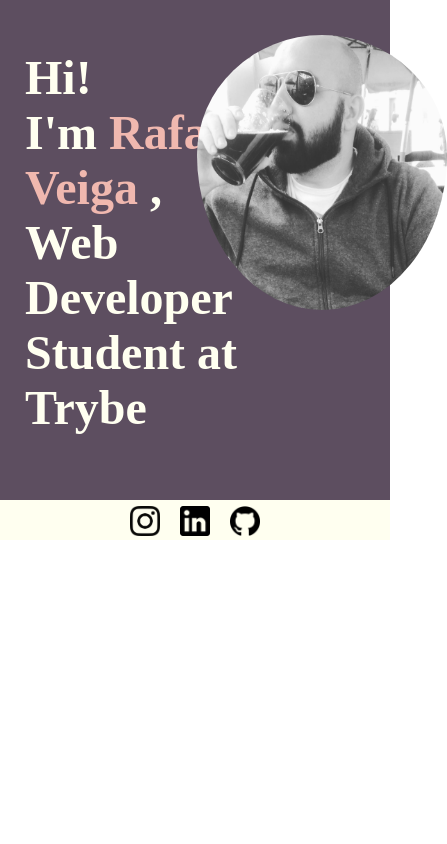
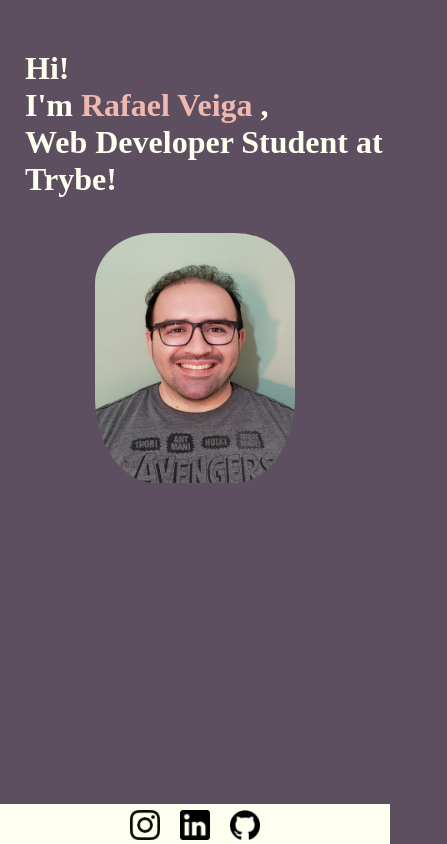
Before and after one commit to rafaelveigasts/rafaelveigasts.github.io, a plain HTML site: page index.html in a window 390 px wide. Shown: the whole page, 447 px wide, since content can reach past the window. Drawn offline with Linux system fonts and the light colour scheme.

Commit message:
add responsivity to mobile

```diff
--- a/index.html
+++ b/index.html
@@ -1,5 +1,6 @@
 <!DOCTYPE html>
 <html lang="en">
+
 <head>
   <meta charset="UTF-8">
   <meta http-equiv="X-UA-Compatible" content="IE=edge">
@@ -7,12 +8,9 @@
   <link rel="stylesheet" type="text/css" href="style.css">
   <title>Portifólio: Rafael Veiga</title>
 </head>
-<body class style ='height: 100%;'>
-  <header>
-    <nav>
-    </nav>
-  </header>
-<section id="main">
+
+<body id="main">
+  <div id="main-content">
     <div id="left-div">
       <div>
         <h1>
@@ -22,21 +20,30 @@
           <span class="color">Rafael Veiga</span>
           ,
           <br>
-        Web Developer Student at Trybe
+          Web Developer Student at Trybe!
         </h1>
       </div>
     </div>
     <div id="right-div">
-    <img src="Images/eu bonito.jpg" class="rdiv" alt="retrato rafael">
+      <img src="Images/WhatsApp Image 2021-07-25 at 14.32.49.jpeg" class="rdiv" alt="retrato rafael">
     </div>
-</section>
+  </div>
   <footer>
+    <nav>
       <a href="https://www.instagram.com/rafaelveigaa/" target="_blank">
-   <img src="icones/instagramIcon.png" class ='icon' alt="instagram icon"> </a>
+        <img src="icones/instagramIcon.png" class='icon' alt="instagram icon">
+      </a>
+
       <a href="https://www.linkedin.com/in/rafaelveigasts/" target="_blank">
-    <img src="icones/linkedinIcon.png" class ='icon' alt="linkedin icon"> </a>
+        <img src="icones/linkedinIcon.png" class='icon' alt="linkedin icon">
+      </a>
+
       <a href="https://github.com/rafaelveigasts" target="_blank">
-    <img src="icones/githubIcon.png" class ='icon' alt="github icon"> </a>
+        <img src="icones/githubIcon.png" class='icon' alt="github icon">
+      </a>
+    </nav>
   </footer>
 </body>
+<script src="script.js"></script>
+
 </html>
--- /dev/null
+++ b/script.js
@@ -0,0 +1,15 @@
+const darkModeBTN = document.getElementById('dark-mode-icon');
+const leftDiv = document.getElementById('left-div');
+const rightDiv = document.getElementById('right-div');
+
+darkModeBTN.addEventListener('click', (event)=>{
+  event.preventDefault();
+  changeBG()
+})
+
+function changeBG () {
+  if (document.body.children[1].firstElementChild.style.backgroundColor == '#5d4e60') {
+    document.body.children[1].firstElementChild.style.backgroundColor == '#7BA1B5'}
+  }
+
+// document.body.children[1].firstElementChild.style.backgroundColor = 'white';
--- a/style.css
+++ b/style.css
@@ -12,13 +12,20 @@ a:hover {
   background-color: rgb(93, 78, 96);
   color: ivory;
 }
+
 #main {
   display: flex;
-  flex-direction: row;
-  justify-content: space-evenly;
+  flex-direction: column;
   align-items: center;
-  height: 500px;
+
+  height: 100%;
   background-color: rgb(93, 78, 96);
+}
+
+#main-content {
+display: flex;
+height: auto;
+padding-bottom: 15px;
 }
 
 #left-div {
@@ -27,8 +34,10 @@ a:hover {
   justify-content: flex-start;
   height: 100%;
   width: 65%;
-  background-color: rgb(93, 78, 96);
+  background-color: #5d4e60;
 }
+
+
 
 h1 {
   font-size: 3em;
@@ -42,6 +51,10 @@ h1 span{
   color:  rgb(240, 184, 175);
 }
 
+h1 span:hover{
+  color: #7BA1B5;
+}
+
 #right-div {
   display: flex;
   flex-direction: column;
@@ -49,20 +62,26 @@ h1 span{
   align-items: center;
   height: 100%;
   width: 35%;
-  background-color: rgb(93, 78, 96);
+  background-color: #5d4e60;
 }
 
 img.rdiv {
-  height: 275px;
+  height: 350px;
   width: 250px;
-  border-radius: 50%;
+  border-radius: 30%;
   padding-top: 35px;
 }
 
 footer {
+  width: 100%;
+}
+
+nav {
+  overflow: hidden;
   background-color: ivory;
   height: 40px;
   display: flex;
+  width: 100%;
   flex-direction: row;
   align-items: flex-end;
   justify-content: center;
@@ -73,3 +92,39 @@ img.icon {
   padding-right: 10px;
   width: 30px;
 }
+
+@media screen and (max-width: 768px){
+  body {
+    display: flex;
+    flex-direction: column;
+  }
+
+  h1{
+    font-size: 2em;
+  }
+
+
+  #main-content{
+    display: flex;
+    flex-direction: column;
+    position: relative;
+  }
+  #left-div{
+    width: 100%;
+  }
+  #right-div{
+    display: flex;
+    flex-direction: column;
+    width: 100%;
+    height: 100%;
+  }
+
+  img.rdiv{
+    width: 200px;
+    height: 250px;
+  }
+  footer{
+    position: absolute;
+    bottom: 0;
+  }
+}
```
Also changed, not shown: icones/darkmodeicon.png (added), icones/lightmodeicon.png (added). Lines whose indentation alone changed are shown as unchanged.
